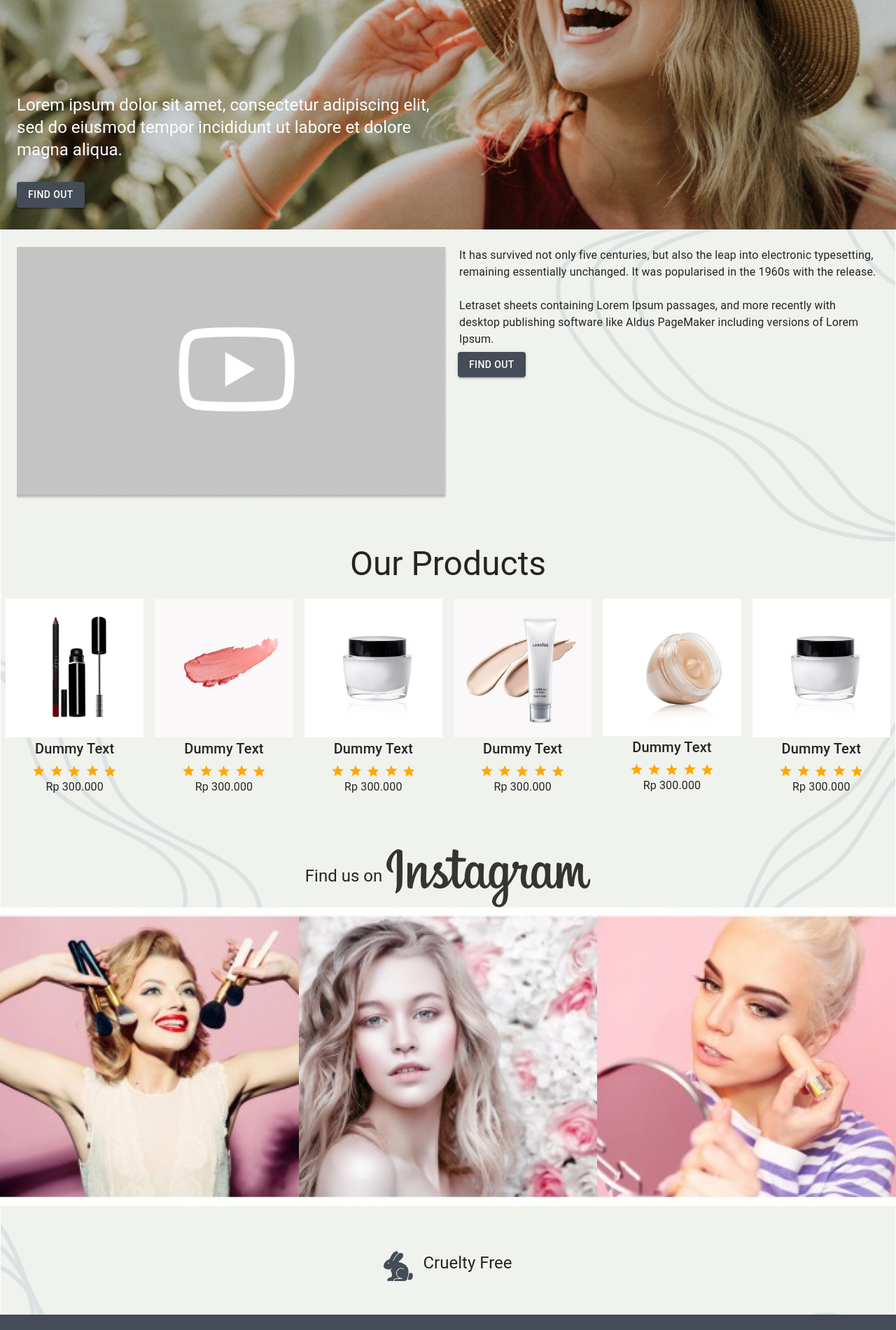
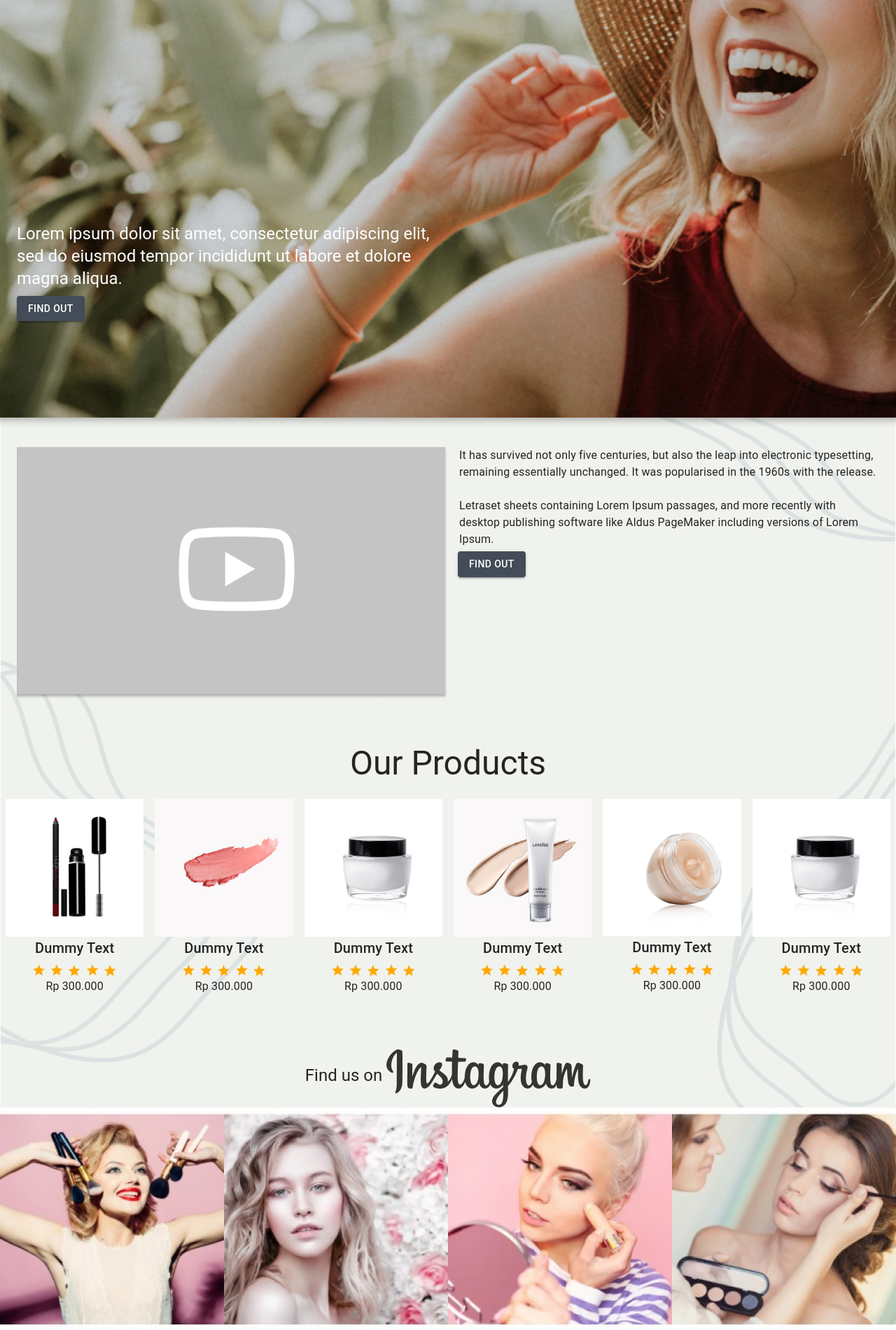
Before and after one commit to BaariqAzhar/salvager, a React (Create React App) app: page / in a window 1280 px wide. Shown: the part 280-2181 px from the top of the page at 70% size. Built offline with nearby package versions, Linux system fonts and the light colour scheme.

Commit message:
change home

```diff
--- a/src/assets/css/home.css
+++ b/src/assets/css/home.css
@@ -1,23 +1,4 @@
-.img-background {
-    position: relative;
-    color: white;
-    /*Note, you can change the color to your choice depending on your
-    image and what color blends with it*/
+html, body {
+    height: 100%;
+    margin: 0;
 }
-
-.img-background::after {
-    content: "";
-    opacity: 0.8;
-    background: url("../img/home-background.png") no-repeat fixed top;
-    background-blend-mode: luminosity;
-    /* also change the blend mode to what suits you, from darken, to other
-    many options as you deem fit*/
-    background-size: cover;
-    top: 0;
-    left: 0;
-    right: 0;
-    bottom: 0;
-    position: absolute;
-    z-index: -1;
-    height: ;
-}
--- a/src/views/home/FindusSection.js
+++ b/src/views/home/FindusSection.js
@@ -11,6 +11,8 @@ import InstagramIcon from '../../assets/img/instagram.png'
 import igPhoto1 from '../../assets/img/ig1.png'
 import igPhoto2 from '../../assets/img/ig2.png'
 import igPhoto3 from '../../assets/img/ig3.png'
+import igPhoto4 from '../../assets/img/ig4.png'
+
 import bunnyIcon from '../../assets/img/bunny.png'
 
 import '../../assets/css/home.css'
@@ -32,14 +34,17 @@ export default function FindusSection() {
                 <img display="inline" src={InstagramIcon} />
             </div>
             <Grid container>
-                <Grid item xs={12} sm={4}>
+                <Grid item xs={6} sm={3}>
                     <img className={classes.igPhoto} src={igPhoto2} />
                 </Grid>
-                <Grid item xs={12} sm={4}>
+                <Grid item xs={6} sm={3}>
                     <img className={classes.igPhoto} src={igPhoto1} />
                 </Grid>
-                <Grid item xs={12} sm={4}>
+                <Grid item xs={6} sm={3}>
                     <img className={classes.igPhoto} src={igPhoto3} />
+                </Grid>
+                <Grid item xs={6} sm={3}>
+                    <img className={classes.igPhoto} src={igPhoto4} />
                 </Grid>
             </Grid>
             <div align='center' className={classes.title}>
--- a/src/views/home/JumbotronSection.js
+++ b/src/views/home/JumbotronSection.js
@@ -29,8 +29,8 @@ export default function JumbotronSection() {
                 <Container>
                     <NavbarSection theme="light" />
                     <Grid container>
-                        <Grid item item xs={12} sm={6}>
-                            <Typography className={classes.descriptionBackground} variant="h5" gutterBottom>
+                        <Grid item  className={classes.descriptionBackground} item xs={12} sm={6}>
+                            <Typography className={classes.descriptionText}  variant="h5" gutterBottom>
                                 Lorem ipsum dolor sit amet, consectetur adipiscing elit, sed do eiusmod tempor incididunt ut labore et dolore magna aliqua. </Typography>
                             <Button className={classes.button} variant="contained">
                                 Find Out </Button>
@@ -45,26 +45,29 @@ export default function JumbotronSection() {
 }
 
 const useStyles = makeStyles(theme => ({
-    root: {
-        '& > *': {
-            margin: theme.spacing(1),
-        },
+    // root: {
+    //     '& > *': {
+    //         margin: theme.spacing(1),
+    //     },
+    // },
+    // backgroundImage: {
+    //     width: '100%',
+    //     position: 'absolute',
+    //     backgroundBlendMode: 'luminosity',
+    //     backgroundSize: 'cover',
+    //     top: 0,
+    //     left: 0,
+    //     right: 0,
+    //     bottom: 0,
+    //     zIndex: -1,
+    // },
+    descriptionBackground: {
+        marginTop: '40%',
+        marginBottom: '10%',
+        color: 'white',
     },
-    backgroundImage: {
-        width: '100%',
-        position: 'absolute',
-        backgroundBlendMode: 'luminosity',
-        backgroundSize: 'cover',
-        top: 0,
-        left: 0,
-        right: 0,
-        bottom: 0,
-        zIndex: -1,
-    },
-    descriptionBackground: {
-        marginTop: '50%',
-        marginBottom: '5%',
-        color: 'white',
+    descriptionText: {
+        color: 'white'
     },
     button: {
         backgroundColor: '#434c57',
@@ -74,5 +77,6 @@ const useStyles = makeStyles(theme => ({
     firstContainer: {
         backgroundImage: `url(${HomeBackgroundImage})`,
         backgroundSize: 'cover',
+        height: '100%'
     },
 }));
```
Also changed, not shown: src/assets/img/ig4.png (added).
